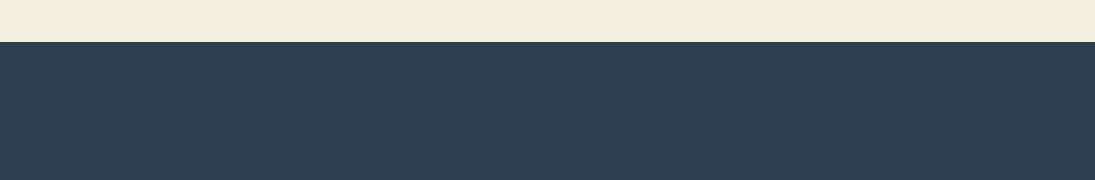
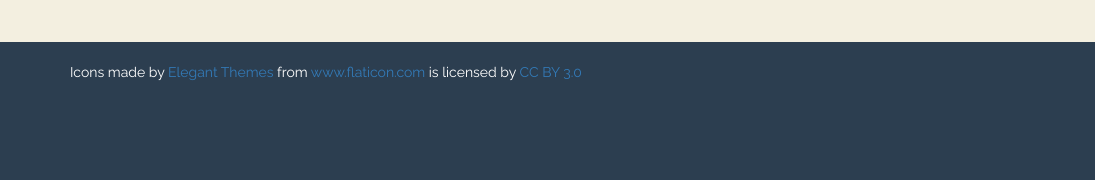
Before and after one commit to Ularyel/test, a plain HTML site: page index.html in a window 1280 px wide. Shown: the part 1115-1295 px from the top of the page, 0-1095 px from the left. Drawn offline with nearby package versions, Linux system fonts and the light colour scheme; a script that the page names is missing; files whose address does not match are found by name.

Commit message:
social icons

```diff
--- a/index.html
+++ b/index.html
@@ -111,6 +111,7 @@
               <a href="facebook.com"><img src="images/tweet.png" alt="fb" width="40px" height="40px"></a>
               <a href="facebook.com"><img src="images/linkedin.png" alt="fb" width="40px" height="40px"></a>
             </div>
+	    <div>Icons made by <a href="http://www.flaticon.com/authors/elegant-themes" title="Elegant Themes">Elegant Themes</a> from <a href="http://www.flaticon.com" title="Flaticon">www.flaticon.com</a>             is licensed by <a href="http://creativecommons.org/licenses/by/3.0/" title="Creative Commons BY 3.0">CC BY 3.0</a></div>
           </div>
         </div>
       </footer>
```
